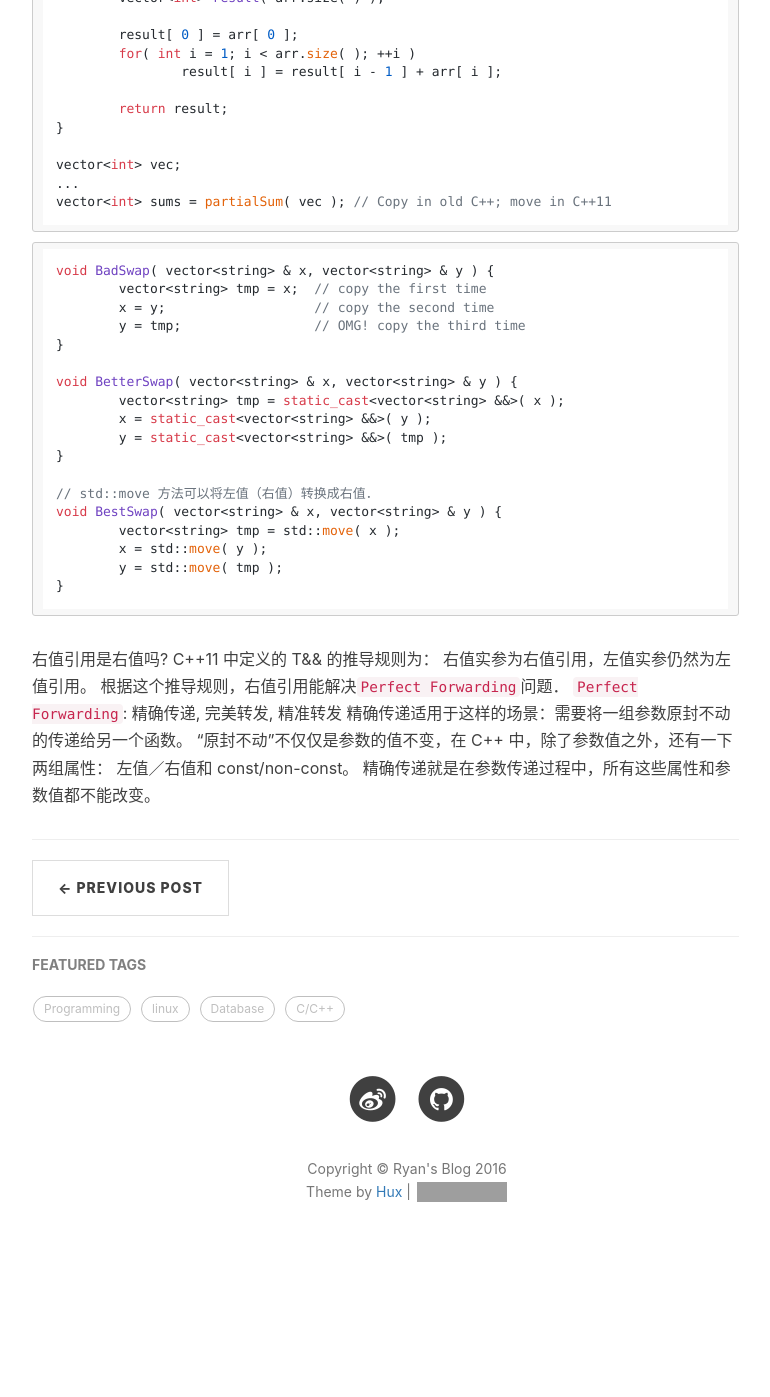
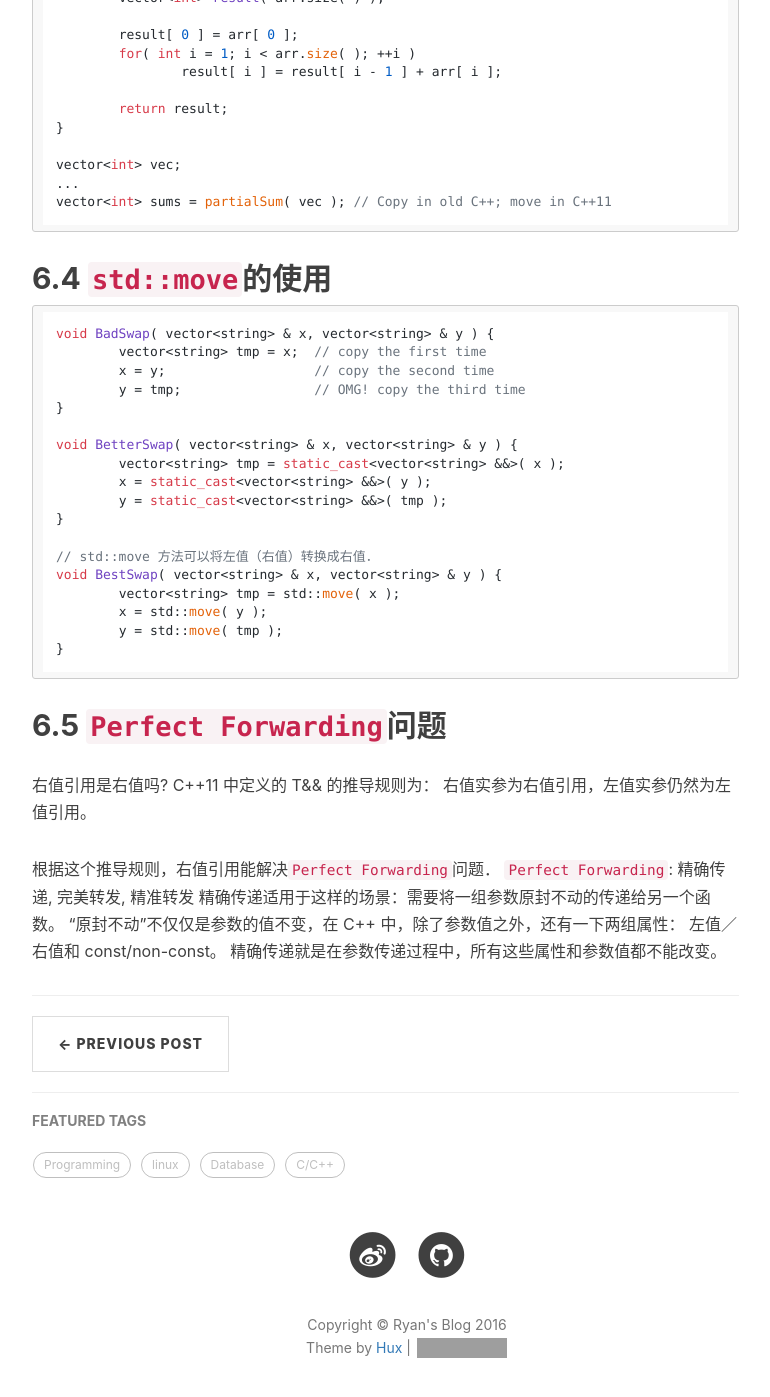
Before and after one commit to ryanorz/ryanorz.github.io, a Jekyll site: the page built from _posts/2016-9-27-Valuable_C++11_Changes.md, in a window 1280 px wide and 1400 px high, scrolled down 6016 px. Shown: the top 1397 px of the window, without its empty margins (233-1003 px from the left). Built offline with Jekyll 4.4.1, drawn with Linux system fonts in a browser that asks for light colours; nearby versions of some CDN libraries; comment, search, counter and statistics services are not loaded; before the commit the page ends 7312 px from its top, so only the background shows below that; some of the changed text lies outside the part shown; grey boxes are pictures that could not be loaded.

Commit message:
change format

````diff
--- a/_posts/2016-9-27-Valuable_C++11_Changes.md
+++ b/_posts/2016-9-27-Valuable_C++11_Changes.md
@@ -77,7 +77,7 @@
 # 3. range `for` loop
 
 为了在遍历容器时支持”foreach”用法，C++11扩展了for语句的语法。
-用这个新的写法，可以遍历C类型的数组、初始化列表以及任何重载了非成员的`begin()`和end`()`函数的类型。
+用这个新的写法，可以遍历C类型的数组、初始化列表以及任何重载了非成员的`begin()`和`end()`函数的类型。
 
 ```cpp
 std::map<std::string, std::vector<int>> map;
@@ -155,9 +155,9 @@
 };
 ```
 
-# 6.  Lvalues, Rvalues, and References
+# 6. `Lvalues, Rvalues and References`
 
-## Lvalues and Rvalues
+## 6.1 `Lvalues and Rvalues`
 
 * An `lvalue` is an expression that identifies a non-temporary object.
 * An `rvalue` is an expression that identifies a temporary object or is a value (such as a literal constant) not associated with any object.
@@ -199,9 +199,9 @@
 string && sub = str.substr( 0, 4 ); // Legal
 ```
 
-## `lvalue references use`
+## 6.2 `lvalue references use`
 
-### 1: aliasing complicated names
+### 6.2.1 `aliasing complicated names`
 
 ```cpp
 auto & whichList = theLists[ myhash( x, theLists.size( ) ) ];
@@ -210,16 +210,17 @@
 whichList.push_back( x );
 ```
 
-### 2: range for loops
+### 6.2.2 `range for loops`
 
 ```cpp
 for( auto & x : arr )
 	++x;
 ```
 
-### 3: avoiding a copy
+### 6.2.3 `avoiding a copy`
 
 如果没必要再拷贝一遍返回值(尤其是返回值非常大的情况下，拷贝一遍是非常浪费时间的), 可以直接引用避免拷贝．
+
 ```cpp
 LargeType randomItem1( const vector<LargeType> & arr )
 {
@@ -236,7 +237,7 @@
 const LargeType & item3 = randomItem2( vec );  // no copy
 ```
 
-## move语义
+## 6.3 `move`语义
 
 转移语义可以将资源 ( 堆，系统对象等 ) 从一个对象转移到另一个对象，这样能够减少不必要的临时对象的创建、拷贝以及销毁，能够大幅度提高 C++ 应用程序的性能。
 
@@ -258,6 +259,8 @@
 ...
 vector<int> sums = partialSum( vec ); // Copy in old C++; move in C++11
 ```
+
+## 6.4 `std::move`的使用
 
 ```cpp
 void BadSwap( vector<string> & x, vector<string> & y )
@@ -282,8 +285,10 @@
 	y = std::move( tmp );
 }
 ```
+## 6.5 `Perfect Forwarding`问题
 
 右值引用是右值吗? C++11 中定义的 T&& 的推导规则为： 右值实参为右值引用，左值实参仍然为左值引用。
+
 根据这个推导规则，右值引用能解决`Perfect Forwarding`问题．
 `Perfect Forwarding`: 精确传递, 完美转发, 精准转发
 精确传递适用于这样的场景：需要将一组参数原封不动的传递给另一个函数。
````
